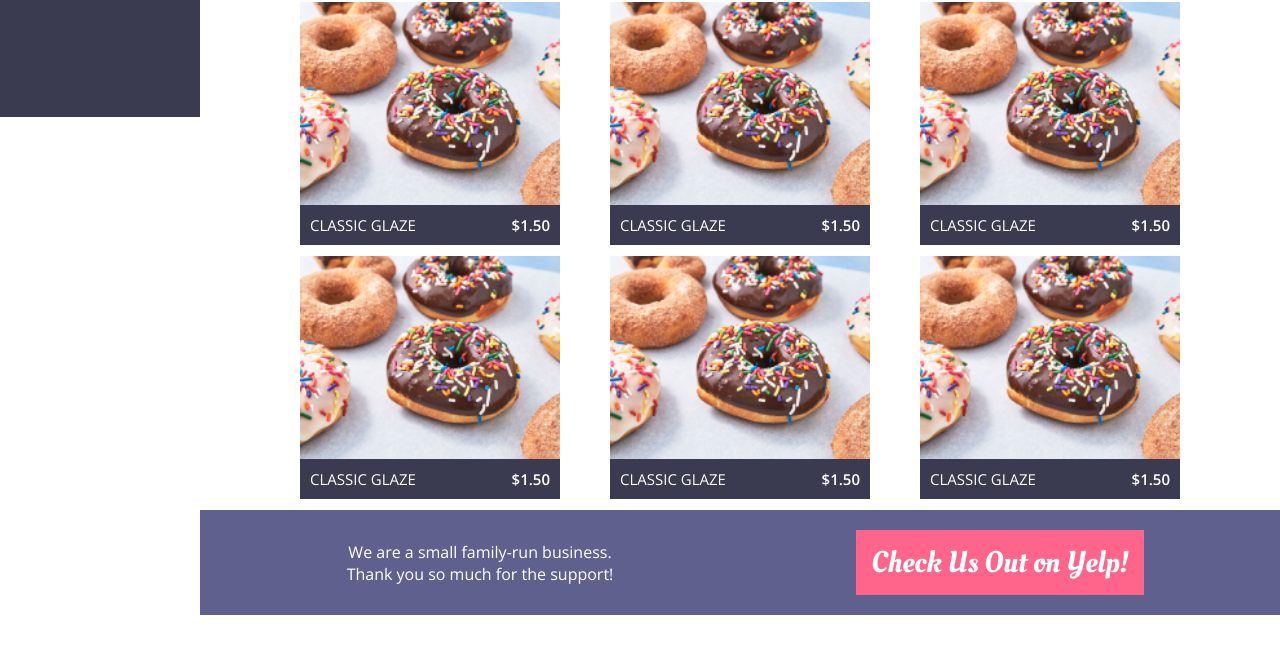
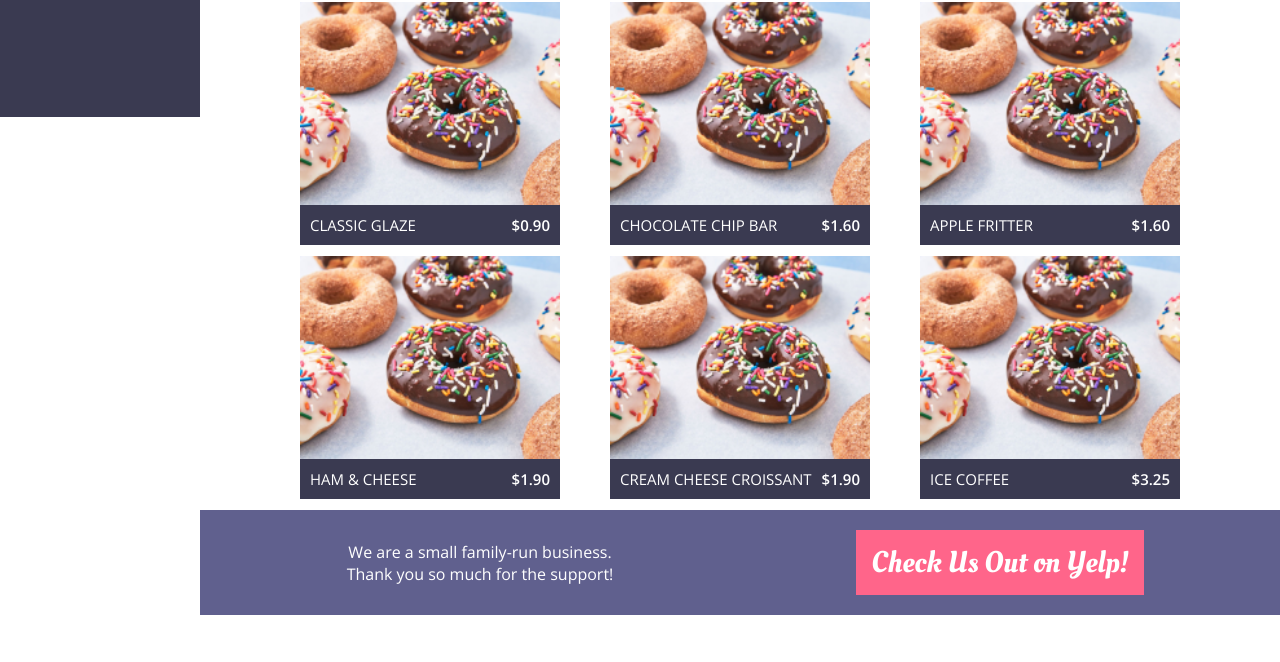
Before and after one commit to karchn5/sweetodonuts, a website: page index.html in a window 1280 px wide. Shown: the part 683-1345 px from the top of the page. Drawn offline with nearby package versions, Linux system fonts and the light colour scheme.

Commit message:
edit popular items

```diff
--- a/app.js
+++ b/app.js
@@ -9,11 +9,13 @@ function getDonuts() {
         let output = '';
         data.donuts.forEach(function(donuts) {
           output += `<div class="menu__item">
+
           <img class="menu__item--img" src="${donuts.photo}" alt="yummy donut">
           <div class="menu__item--text">
               <p class="">${donuts.name}</p>
               <p class="">$${donuts.price}</p>
           </div>
+
       </div>`;
         });
         document.querySelector('.donuts').innerHTML = output;
--- a/index.html
+++ b/index.html
@@ -67,42 +67,42 @@
                         <img class="popular__img" src="img/doughnuts.png" alt="yummy donut">
                         <div class="popular__text">
                             <p class="popular__text-name">Classic Glaze</p>
-                            <p class="popular__text-price">$1.50</p>
+                            <p class="popular__text-price">$0.90</p>
                         </div>
                     </div>
                     <div class="popular__item">
                         <img class="popular__img" src="img/doughnuts.png" alt="yummy donut">
                         <div class="popular__text">
-                            <p class="popular__text-name">Classic Glaze</p>
-                            <p class="popular__text-price">$1.50</p>
+                            <p class="popular__text-name">Chocolate Chip Bar</p>
+                            <p class="popular__text-price">$1.60</p>
                         </div>
                     </div>
                     <div class="popular__item">
                         <img class="popular__img" src="img/doughnuts.png" alt="yummy donut">
                         <div class="popular__text">
-                            <p class="popular__text-name">Classic Glaze</p>
-                            <p class="popular__text-price">$1.50</p>
+                            <p class="popular__text-name">Apple Fritter</p>
+                            <p class="popular__text-price">$1.60</p>
                         </div>
                     </div>
                     <div class="popular__item">
                         <img class="popular__img" src="img/doughnuts.png" alt="yummy donut">
                         <div class="popular__text">
-                            <p class="popular__text-name">Classic Glaze</p>
-                            <p class="popular__text-price">$1.50</p>
+                            <p class="popular__text-name">Ham & Cheese</p>
+                            <p class="popular__text-price">$1.90</p>
                         </div>
                     </div>
                     <div class="popular__item">
                         <img class="popular__img" src="img/doughnuts.png" alt="yummy donut">
                         <div class="popular__text">
-                            <p class="popular__text-name">Classic Glaze</p>
-                            <p class="popular__text-price">$1.50</p>
+                            <p class="popular__text-name">Cream Cheese Croissant</p>
+                            <p class="popular__text-price">$1.90</p>
                         </div>
                     </div>
                     <div class="popular__item">
                         <img class="popular__img" src="img/doughnuts.png" alt="yummy donut">
                         <div class="popular__text">
-                            <p class="popular__text-name">Classic Glaze</p>
-                            <p class="popular__text-price">$1.50</p>
+                            <p class="popular__text-name">Ice Coffee</p>
+                            <p class="popular__text-price">$3.25</p>
                         </div>
                     </div>
                 </div>
--- a/sass/_popular.scss
+++ b/sass/_popular.scss
@@ -36,12 +36,12 @@
         grid-gap: 5rem;
 
         @media only screen and (max-width: $bp-medium) {
-            grid-template-columns: repeat(auto-fit, minmax(20rem, 1fr));
+            grid-template-columns: repeat(auto-fit, minmax(25rem, 1fr));
             grid-gap: 3rem;
         }
 
         @media only screen and (max-width: $bp-small) {
-            grid-template-columns: repeat(auto-fit, minmax(15rem, 1fr));
+            grid-template-columns: repeat(auto-fit, minmax(22.5rem, 1fr));
             grid-gap: 1rem;
         }
     }
@@ -58,6 +58,7 @@
 
     &__text {
         display: flex;
+        align-items: stretch;
         justify-content: space-between;
         background-color: $color-navy;
         color: white;
```
Also changed, not shown: sass/_menu.scss (line endings or trailing spaces), sass/main.css, 1 other file.
